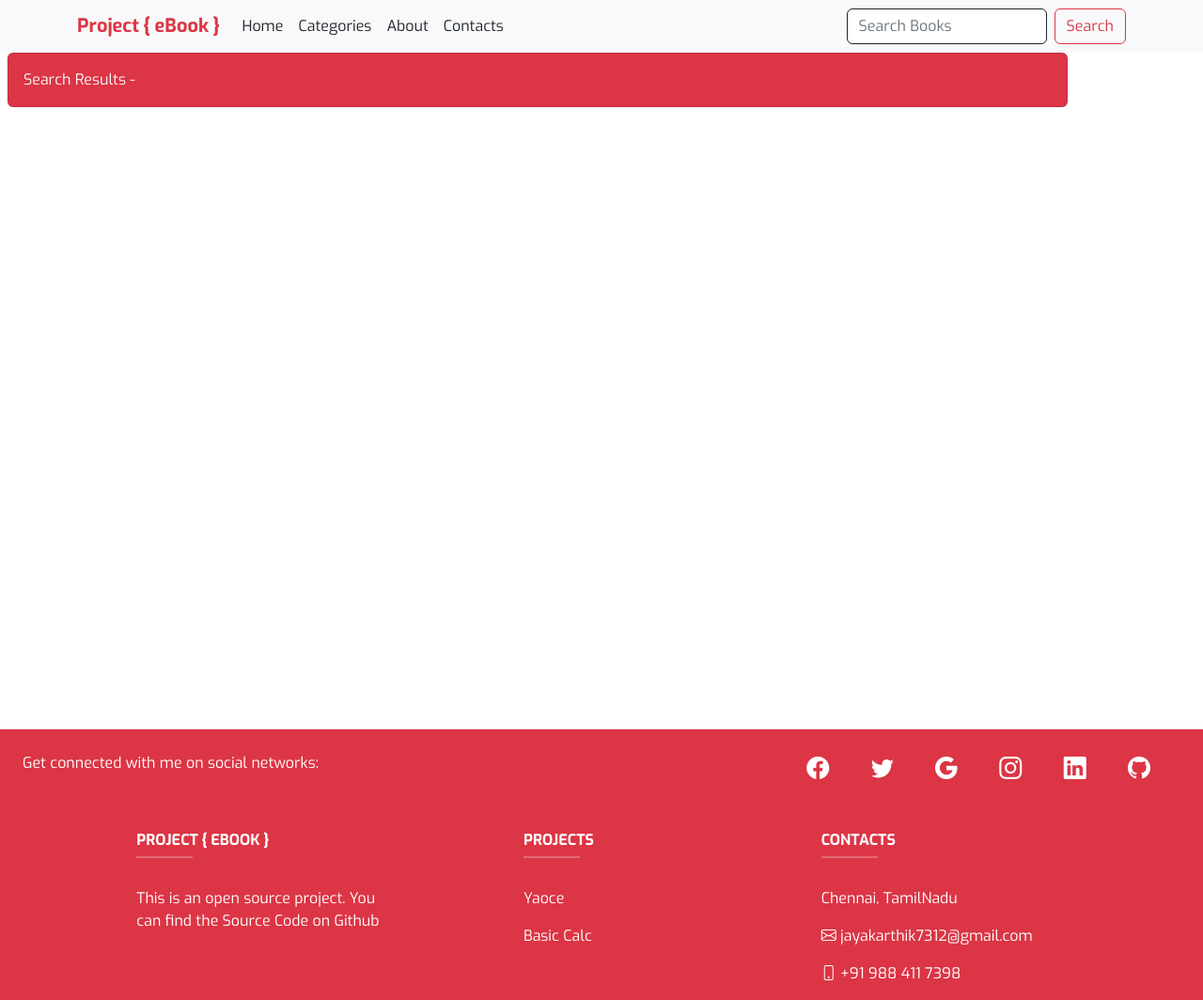
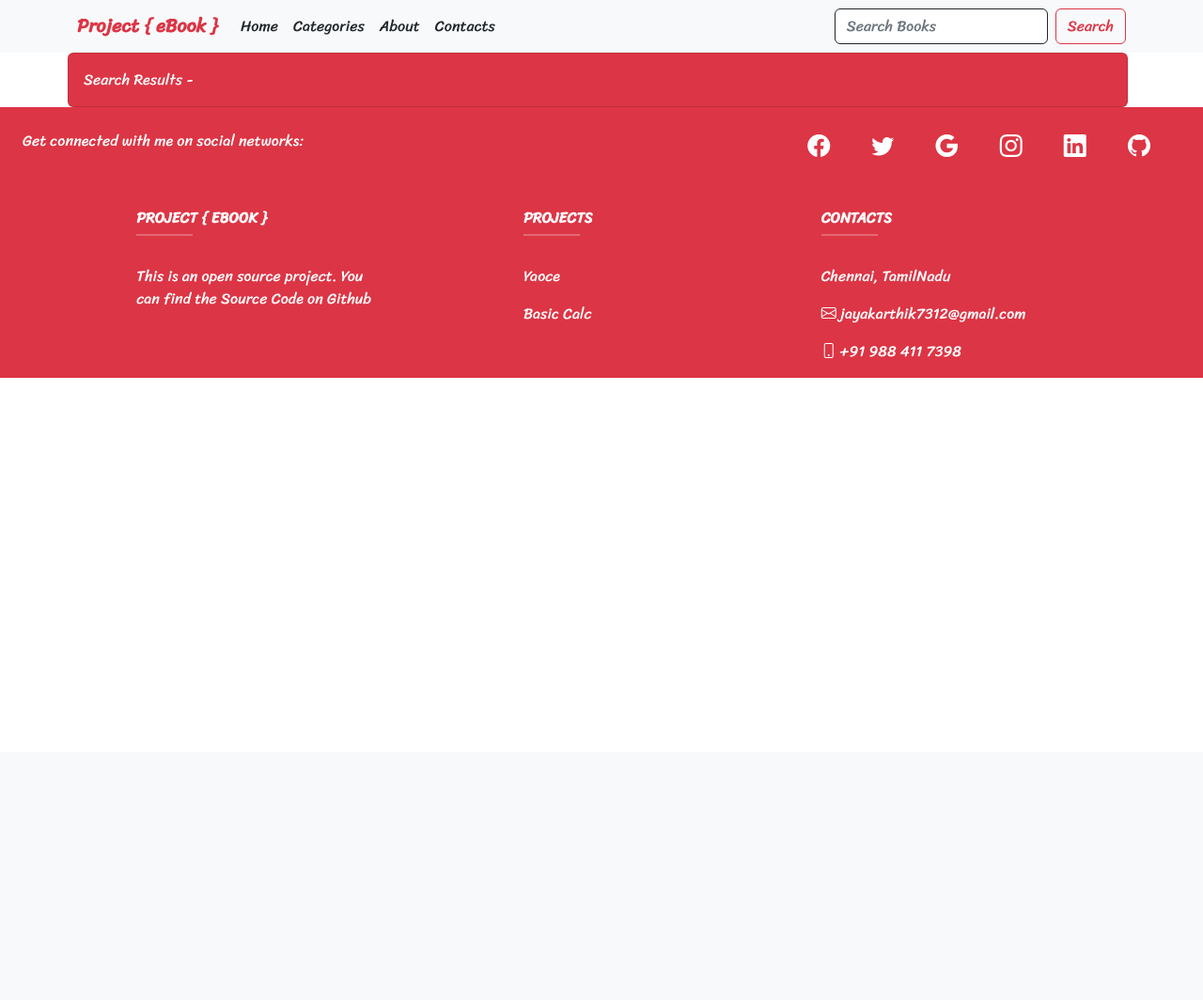
Before and after one commit to jayakarthik-jk/Project-eBook, a PHP site: page /assets/pages/search.html in a window 1280 px wide. Shown: the whole page at 94% size. After the commit the page ends 402 px from the top, so only its background shows below. Run offline with PHP 8.4, Linux system fonts and the light colour scheme.

Commit message:
Font Changed

```diff
--- a/assets/css/about.css
+++ b/assets/css/about.css
@@ -1,7 +1,6 @@
-@import url("https://fonts.googleapis.com/css2?family=Exo:ital,wght@0,100;0,200;0,300;0,400;0,500;0,600;0,700;0,800;0,900;1,100;1,200;1,300;1,400;1,500;1,600;1,700;1,800;1,900&display=swap");
-
+@import url("https://fonts.googleapis.com/css2?family=Sriracha&display=swap");
 * {
-  font-family: "Exo", sans-serif;
+  font-family: "Sriracha", sans-serif;
 }
 
 a {
--- a/assets/css/book.css
+++ b/assets/css/book.css
@@ -1,9 +1,7 @@
-@import url("https://fonts.googleapis.com/css2?family=Exo:ital,wght@0,100;0,200;0,300;0,400;0,500;0,600;0,700;0,800;0,900;1,100;1,200;1,300;1,400;1,500;1,600;1,700;1,800;1,900&display=swap");
-
+@import url("https://fonts.googleapis.com/css2?family=Sriracha&display=swap");
 * {
-  font-family: "Exo", sans-serif;
+  font-family: "Sriracha", sans-serif;
 }
-
 
 a {
   text-decoration: none;
--- a/assets/css/cateegories.css
+++ b/assets/css/cateegories.css
@@ -1,7 +1,6 @@
-@import url("https://fonts.googleapis.com/css2?family=Exo:ital,wght@0,100;0,200;0,300;0,400;0,500;0,600;0,700;0,800;0,900;1,100;1,200;1,300;1,400;1,500;1,600;1,700;1,800;1,900&display=swap");
-
+@import url("https://fonts.googleapis.com/css2?family=Sriracha&display=swap");
 * {
-  font-family: "Exo", sans-serif;
+  font-family: "Sriracha", sans-serif;
 }
 
 a {
--- a/assets/css/search.css
+++ b/assets/css/search.css
@@ -1,7 +1,6 @@
-@import url("https://fonts.googleapis.com/css2?family=Exo:ital,wght@0,100;0,200;0,300;0,400;0,500;0,600;0,700;0,800;0,900;1,100;1,200;1,300;1,400;1,500;1,600;1,700;1,800;1,900&display=swap");
-
+@import url("https://fonts.googleapis.com/css2?family=Sriracha&display=swap");
 * {
-  font-family: "Exo", sans-serif;
+  font-family: "Sriracha", sans-serif;
 }
 .container-book {
   min-height: 90vh;
--- a/assets/pages/search.html
+++ b/assets/pages/search.html
@@ -92,10 +92,8 @@
     <!-- End Header -->
     <!-- Start Search Container Section -->
 
-    <section
-      class="list-group container container-book section-book ms-2"
-      id="section-book"
-    >
+    <div class="ms-1">
+      <section class="list-group container section-books" id="section-book">
         <a
           href="#"
           class="list-group-item list-group-item-action bg-danger text-light p-3"
@@ -103,6 +101,7 @@
           Search Results - <span id="query"></span>
         </a>
       </section>
+    </div>
     <!-- End Container Section -->
 
     <!-- Start Footer -->
```
Also changed, not shown: assets/css/home.css (+5 -3 lines). Lines whose indentation alone changed are shown as unchanged.
